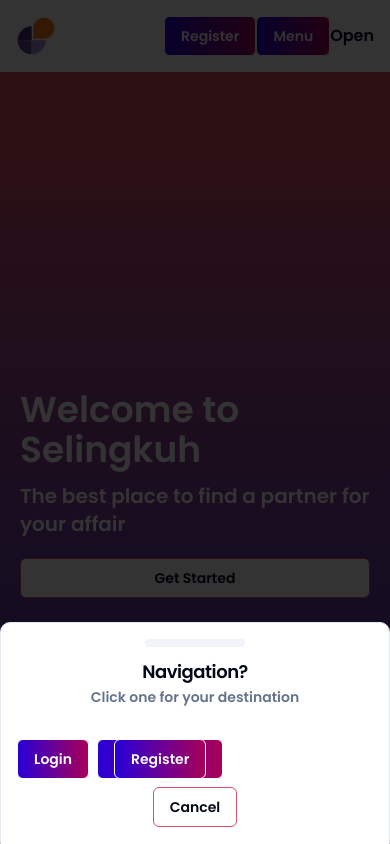
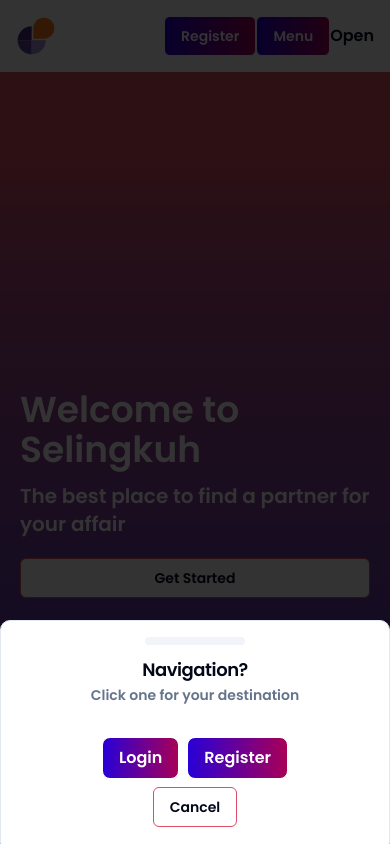
Before and after one commit to Skilvul-KM4-FE8/selingkuh-ts, a Next.js app: page / in a window 390 px wide. Both pictures are taken after a click on the button "Menu". Built offline with nearby package versions, Linux system fonts and the light colour scheme.

Commit message:
push navbar

```diff
--- a/src/components/layout/Navbar.tsx
+++ b/src/components/layout/Navbar.tsx
@@ -1,6 +1,7 @@
 "use client";
 
 import { useState, useEffect } from "react";
+
 import {
   Drawer,
   DrawerClose,
@@ -14,6 +15,7 @@
 import { Button } from "../ui/button";
 import Logo from "../../../public/logoipsum-223.svg";
 import Image from "next/image";
+import Link from "next/link";
 
 export default function Navbar() {
   const [isDrawerOpen, setDrawerOpen] = useState(false);
@@ -62,7 +64,7 @@
       <Drawer open={isDrawerOpen} onClose={() => setDrawerOpen(false)}>
         <DrawerTrigger>Open</DrawerTrigger>
         <DrawerContent>
-          <DrawerHeader className="justify-center items-center">
+          <DrawerHeader className=" flex flex-col justify-center items-center">
             <DrawerTitle>Navigation?</DrawerTitle>
             <DrawerDescription>
               Click one for your destination
@@ -71,23 +73,40 @@
           <DrawerFooter>
             {isLogged ? (
               <div className="flex items-center justify-center gap-2 mb-6">
-                <Button href="/contact" className="btn-selingkuh">
+                <Link
+                  href="dashboard/contact"
+                  onClick={() => setDrawerOpen(false)}
+                  className="btn-selingkuh py-2 px-4"
+                >
                   Contact
-                </Button>
-                <Button href="/chat" className="btn-selingkuh">
+                </Link>
+
+                <Link
+                  onClick={() => setDrawerOpen(false)}
+                  className="btn-selingkuh py-2 px-4"
+                  href="dashboard/chat"
+                >
                   Chat
-                </Button>
+                </Link>
               </div>
             ) : (
-              <div className="flex items-center gap-2">
-                <Button href="/login" className="btn-selingkuh">
+              <div className="flex items-center justify-center gap-2">
+                <Link
+                  href="/login"
+                  onClick={() => {
+                    setDrawerOpen(false);
+                  }}
+                  className="btn-selingkuh py-2 px-4"
+                >
                   Login
-                </Button>
-                <Button className="btn-selingkuh ">
-                  <Button href="/register" className="btn-selingkuh">
-                    Register
-                  </Button>
-                </Button>
+                </Link>
+                <Link
+                  onClick={() => setDrawerOpen(false)}
+                  href="/register"
+                  className="btn-selingkuh py-2 px-4"
+                >
+                  Register
+                </Link>
               </div>
             )}{" "}
             <DrawerClose>
```
